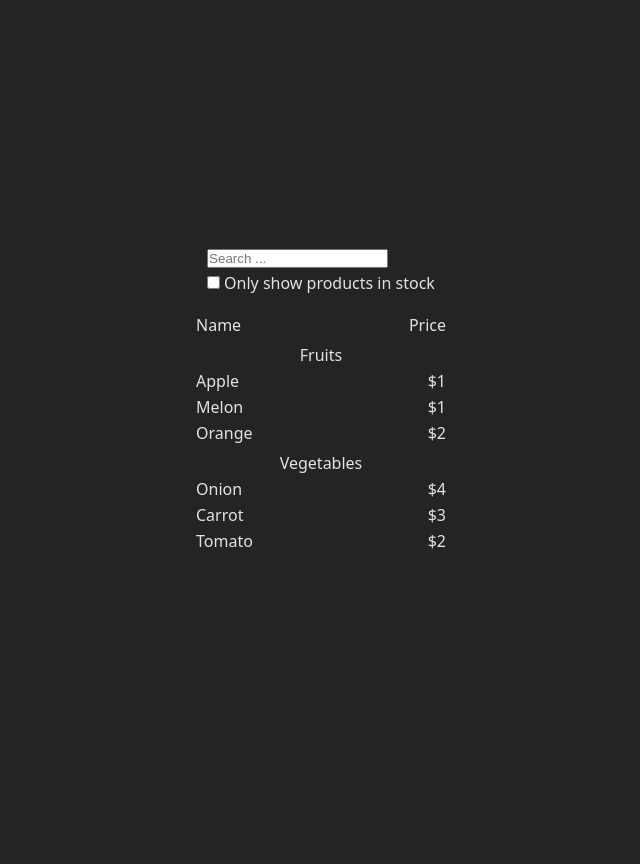
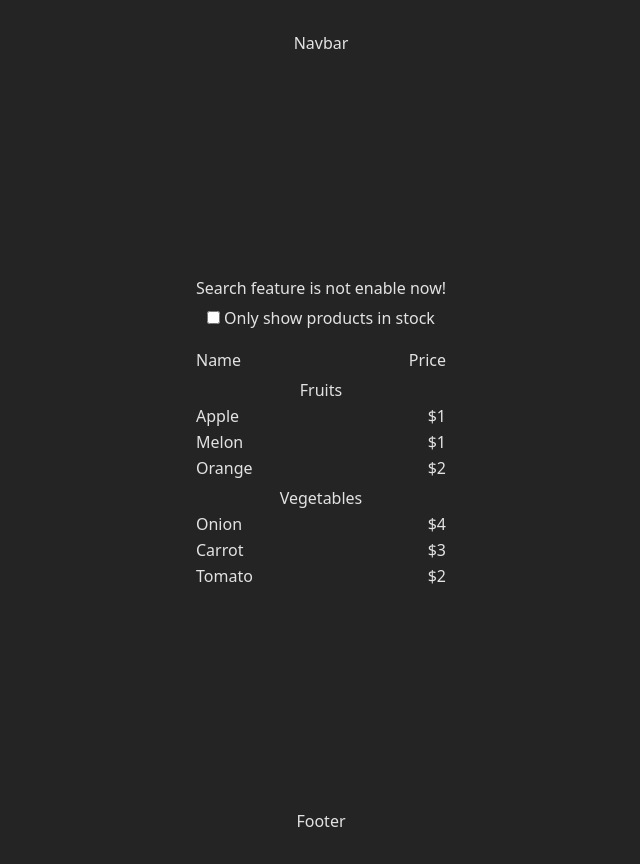
Before and after one commit to Keyvan-RezaeiF/qbc10, a React (Vite) app: page / in a window 1280 px wide. Shown: the whole page, without its empty margins (319-959 px from the left). Before the commit the page ends 800 px from the top, so only its background shows below. Built offline with nearby package versions, Linux system fonts and the light colour scheme.

Commit message:
:sparkles: Add conditional rendering and children props

```diff
--- a/src/App.tsx
+++ b/src/App.tsx
@@ -1,13 +1,14 @@
 import FiltersBox from './components/FiltersBox'
 import ProductsTable from './components/ProductsTable'
+import Layout from './components/Layout'
 import './App.css'
 
 const App = () => {
   return (
-    <div style={{ display: 'flex', alignItems: 'center', justifyContent: 'center', flexDirection: 'column', width: '100%' }}>
-      <FiltersBox />
+    <Layout>
+      <FiltersBox isSearchEnable={false} />
       <ProductsTable />
-    </div>
+    </Layout>
   )
 }
 
--- a/src/components/FiltersBox.tsx
+++ b/src/components/FiltersBox.tsx
@@ -1,6 +1,13 @@
-const FiltersBox = () => {
+interface FiltersBoxProps {
+  isSearchEnable: boolean
+}
+
+const FiltersBox = (props: FiltersBoxProps) => {
+  const { isSearchEnable = true } = props
+
   return (
     <div>
+      {isSearchEnable ? (
         <input
           type="text"
           style={{
@@ -9,6 +16,11 @@ const FiltersBox = () => {
           }}
           placeholder='Search ...'
         />
+      ) : (
+        <p style={{ marginBottom: 8 }}>
+          Search feature is not enable now!
+        </p>
+      )}
       <div>
         <input
           type="checkbox"
--- /dev/null
+++ b/src/components/Layout.tsx
@@ -0,0 +1,25 @@
+interface LayoutProps {
+  children: React.ReactNode
+  hasFooter?: boolean
+}
+
+const Layout = (props: LayoutProps) => {
+  const {
+    children,
+    hasFooter = true
+  } = props
+
+  return (
+    <div style={{ height: '100vh', display: 'flex', position: 'relative', alignItems: 'center', justifyContent: 'center', flexDirection: 'column', width: '100%' }}>
+      <nav style={{ position: 'absolute', top: 0 }}>Navbar</nav>
+      {children}
+      {hasFooter && (
+        <footer style={{ position: 'absolute', bottom: 0 }}>
+          Footer
+        </footer>
+      )}
+    </div>
+  )
+}
+
+export default Layout
```
Lines whose indentation alone changed are shown as unchanged.
